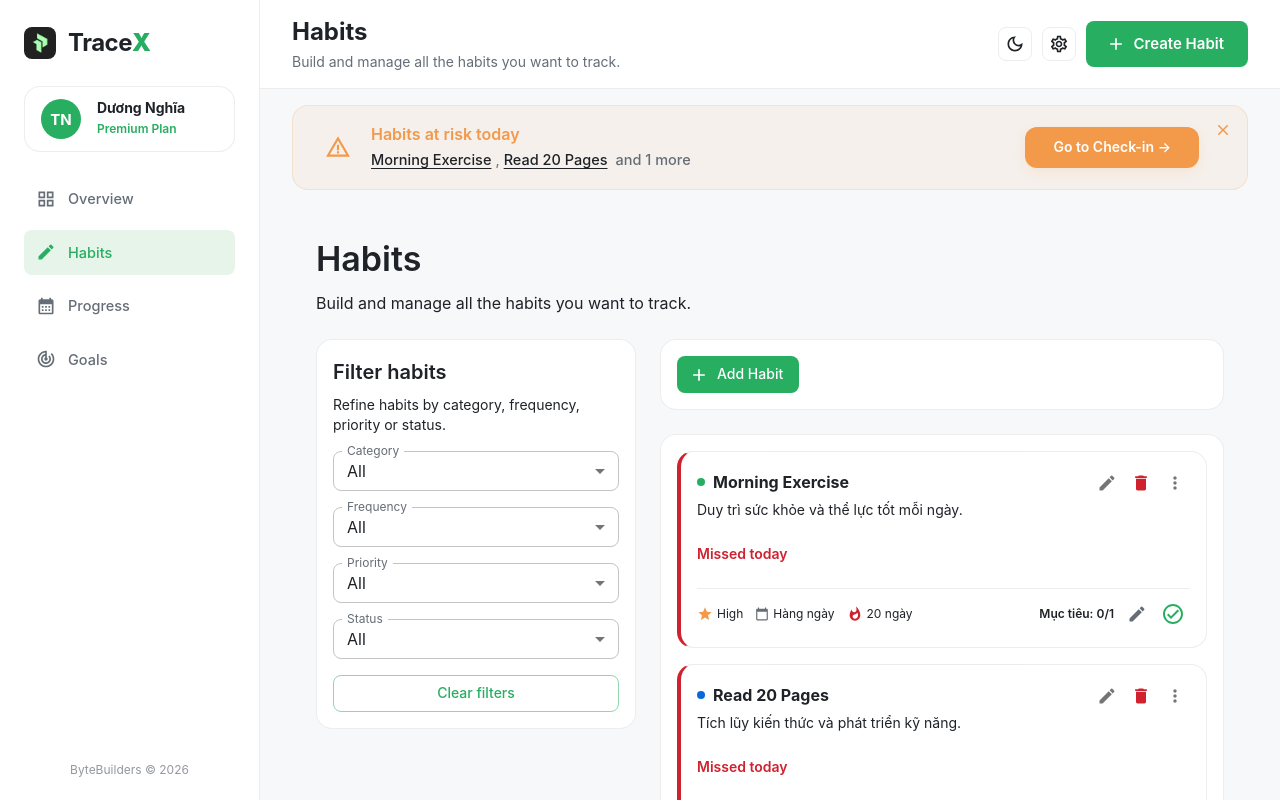
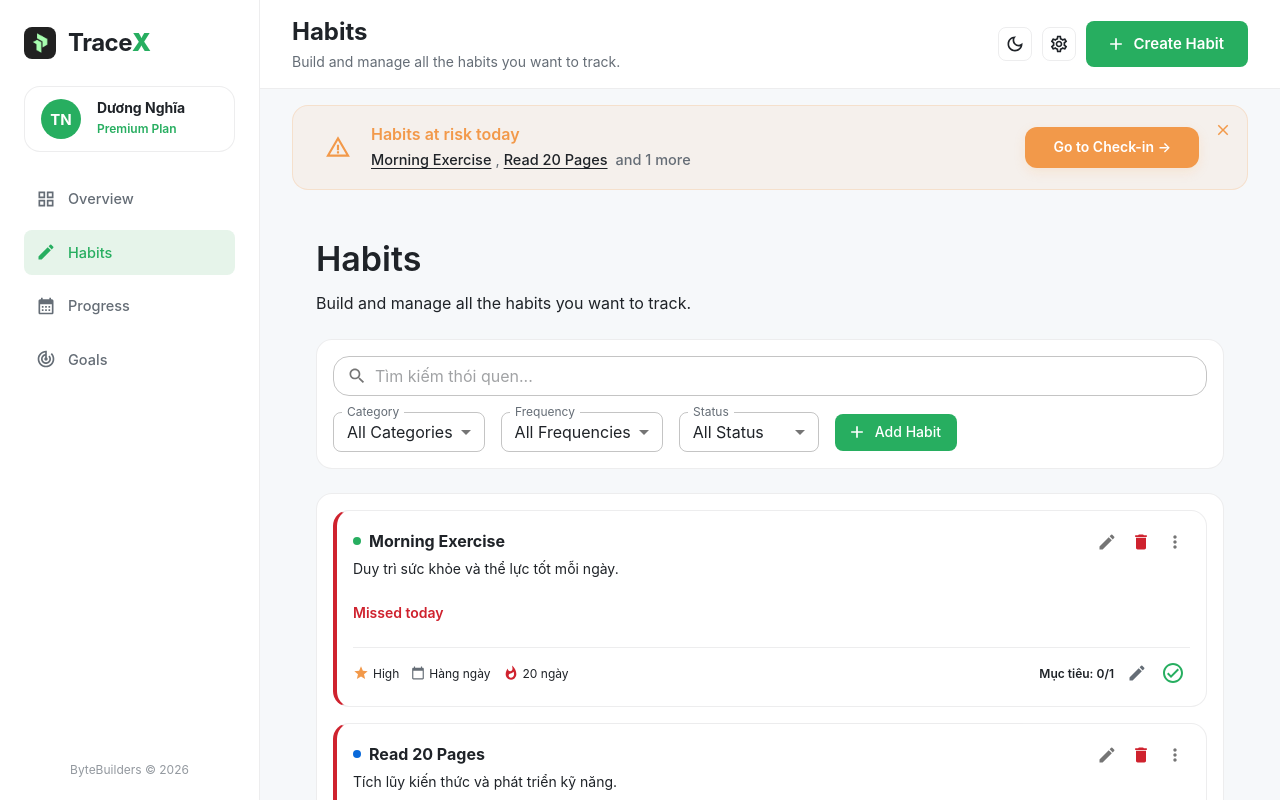
Before and after one commit to NghiaDPTWorkk/habit-hub, a React (Vite) app in the folder fe/: page /habits in a window 1280 px wide. Built offline with nearby package versions, Linux system fonts and the light colour scheme.

Commit message:
refactor(ui): HH-97 - replace vertical sidebar with horizontal bar #97

```diff
--- a/fe/src/features/habits/components/HabitsPage.tsx
+++ b/fe/src/features/habits/components/HabitsPage.tsx
@@ -1,5 +1,14 @@
 import { type FC, useMemo, useState } from 'react'
-import { Box, Typography, Drawer, IconButton, ConfirmDialog } from '@/components/ui'
+import {
+  Box,
+  Typography,
+  ConfirmDialog,
+  TextField,
+  FormControl,
+  InputLabel,
+  Select,
+  MenuItem,
+} from '@/components/ui'
 import { Button } from '@/components/ui'
 import { Card } from '@/components/ui/Card'
 import { Icons } from '@/components/ui/icons'
@@ -7,15 +16,35 @@ import { useBoundStore } from '@/store/useBoundStore'
 import { useHabitStore } from '@/features/habits/hooks'
 import { HabitFormModal } from './HabitFormModal'
 import { HabitList } from './HabitList'
-import { FilterSideBar } from './FilterSideBar'
 import { SHARED_MESSAGES } from '@/constants/messages'
+import SearchIcon from '@mui/icons-material/Search'
+import InputAdornment from '@mui/material/InputAdornment'
 import type { HabitFilters } from './FilterSideBar'
-import type { Habit } from '@/types'
+import type { Category, Frequency, HabitStatus, Habit } from '@/types'
+
+const TEXT_SEARCH_PLACEHOLDER = 'Tìm kiếm thói quen...'
+const TEXT_CATEGORY_LABEL = 'Category'
+const TEXT_FREQUENCY_LABEL = 'Frequency'
+const TEXT_STATUS_LABEL = 'Status'
+const TEXT_ALL_CATEGORIES = 'All Categories'
+const TEXT_ALL_FREQUENCIES = 'All Frequencies'
+const TEXT_ALL_STATUSES = 'All Status'
+
+const TEXT_VAL_ALL = 'All'
+const TEXT_VAL_HEALTH = 'Health'
+const TEXT_VAL_STUDY = 'Study'
+const TEXT_VAL_WORK = 'Work'
+const TEXT_VAL_MINDFULNESS = 'Mindfulness'
+const TEXT_VAL_OTHER = 'Other'
+const TEXT_VAL_DAILY = 'Daily'
+const TEXT_VAL_SPECIFIC = 'Specific'
+const TEXT_VAL_ACTIVE = 'Active'
+const TEXT_VAL_PAUSED = 'Paused'
+const TEXT_VAL_ARCHIVED = 'Archived'
 
 const PAGE_TITLE = 'Habits'
 const PAGE_DESC = 'Build and manage all the habits you want to track.'
 const ADD_HABIT_LABEL = 'Add Habit'
-const FILTER_BUTTON_LABEL = 'Filters'
 
 const DEFAULT_FILTERS: HabitFilters = {
   category: 'All',
@@ -44,11 +73,7 @@ export const HabitsPage: FC = () => {
   const [habitToEdit, setHabitToEdit] = useState<Habit | undefined>(undefined)
   const [deleteDialogOpen, setDeleteDialogOpen] = useState(false)
   const [habitToDelete, setHabitToDelete] = useState<Habit | undefined>(undefined)
-  const [filterDrawerOpen, setFilterDrawerOpen] = useState(false)
   const [searchTerm, setSearchTerm] = useState('')
-  if (modalOpen && setSearchTerm && searchTerm.length < 0) {
-    setSearchTerm('')
-  }
 
   const todayCheckinByHabit = useMemo(
     () =>
@@ -144,27 +169,71 @@ export const HabitsPage: FC = () => {
       <Typography variant="body1" sx={{ mb: 3 }}>
         {PAGE_DESC}
       </Typography>
-      <Box
-        sx={{
-          display: 'grid',
-          gap: 3,
-          gridTemplateColumns: { xs: '1fr', md: '320px 1fr' },
-          maxWidth: '100vw',
+
+      <Card sx={{ p: 2, mb: 3 }}>
+        <Box sx={{ display: 'flex', gap: 2, flexWrap: 'wrap', alignItems: 'center' }}>
+          <TextField
+            placeholder={TEXT_SEARCH_PLACEHOLDER}
+            size="small"
+            value={searchTerm}
+            onChange={(e) => setSearchTerm(e.target.value)}
+            sx={{ minWidth: 200, flexGrow: 1 }}
+            slotProps={{
+              input: {
+                startAdornment: (
+                  <InputAdornment position="start">
+                    <SearchIcon fontSize="small" />
+                  </InputAdornment>
+                ),
+              },
             }}
+          />
+          <FormControl size="small" sx={{ minWidth: 140 }}>
+            <InputLabel>{TEXT_CATEGORY_LABEL}</InputLabel>
+            <Select
+              label={TEXT_CATEGORY_LABEL}
+              value={filters.category}
+              onChange={(e) =>
+                setFilters((prev) => ({ ...prev, category: e.target.value as Category | 'All' }))
+              }
             >
-        <Box sx={{ display: { xs: 'none', md: 'block' } }}>
-          <Card sx={{ p: 2 }}>
-            <FilterSideBar
-              filters={filters}
-              onChange={setFilters}
-              onClear={() => setFilters(DEFAULT_FILTERS)}
-            />
-          </Card>
-        </Box>
-
-        <Box sx={{ display: 'grid', gap: 3 }}>
-          <Card sx={{ p: 2 }}>
-            <Box sx={{ display: 'flex', gap: 2, alignItems: 'center', flexWrap: 'wrap' }}>
+              <MenuItem value={TEXT_VAL_ALL}>{TEXT_ALL_CATEGORIES}</MenuItem>
+              <MenuItem value={TEXT_VAL_HEALTH}>{TEXT_VAL_HEALTH}</MenuItem>
+              <MenuItem value={TEXT_VAL_STUDY}>{TEXT_VAL_STUDY}</MenuItem>
+              <MenuItem value={TEXT_VAL_WORK}>{TEXT_VAL_WORK}</MenuItem>
+              <MenuItem value={TEXT_VAL_MINDFULNESS}>{TEXT_VAL_MINDFULNESS}</MenuItem>
+              <MenuItem value={TEXT_VAL_OTHER}>{TEXT_VAL_OTHER}</MenuItem>
+            </Select>
+          </FormControl>
+          <FormControl size="small" sx={{ minWidth: 140 }}>
+            <InputLabel>{TEXT_FREQUENCY_LABEL}</InputLabel>
+            <Select
+              label={TEXT_FREQUENCY_LABEL}
+              value={filters.frequency}
+              onChange={(e) =>
+                setFilters((prev) => ({ ...prev, frequency: e.target.value as Frequency | 'All' }))
+              }
+            >
+              <MenuItem value={TEXT_VAL_ALL}>{TEXT_ALL_FREQUENCIES}</MenuItem>
+              <MenuItem value={TEXT_VAL_DAILY}>{TEXT_VAL_DAILY}</MenuItem>
+              <MenuItem value={TEXT_VAL_SPECIFIC}>{TEXT_VAL_SPECIFIC}</MenuItem>
+            </Select>
+          </FormControl>
+          <FormControl size="small" sx={{ minWidth: 140 }}>
+            <InputLabel>{TEXT_STATUS_LABEL}</InputLabel>
+            <Select
+              label={TEXT_STATUS_LABEL}
+              value={filters.status}
+              onChange={(e) =>
+                setFilters((prev) => ({ ...prev, status: e.target.value as HabitStatus | 'All' }))
+              }
+            >
+              <MenuItem value={TEXT_VAL_ALL}>{TEXT_ALL_STATUSES}</MenuItem>
+              <MenuItem value={TEXT_VAL_ACTIVE}>{TEXT_VAL_ACTIVE}</MenuItem>
+              <MenuItem value={TEXT_VAL_PAUSED}>{TEXT_VAL_PAUSED}</MenuItem>
+              <MenuItem value={TEXT_VAL_ARCHIVED}>{TEXT_VAL_ARCHIVED}</MenuItem>
+            </Select>
+          </FormControl>
           <Button
             variant="contained"
             startIcon={<Icons.Add />}
@@ -175,12 +244,6 @@ export const HabitsPage: FC = () => {
           >
             {ADD_HABIT_LABEL}
           </Button>
-              <IconButton
-                sx={{ display: { xs: 'flex', md: 'none' } }}
-                onClick={() => setFilterDrawerOpen(true)}
-              >
-                <Typography variant="button">{FILTER_BUTTON_LABEL}</Typography>
-              </IconButton>
         </Box>
       </Card>
 
@@ -200,21 +263,6 @@ export const HabitsPage: FC = () => {
           isHabitMissed={isHabitMissed}
         />
       </Card>
-        </Box>
-      </Box>
-
-      <Drawer anchor="left" open={filterDrawerOpen} onClose={() => setFilterDrawerOpen(false)}>
-        <Box sx={{ maxWidth: 280, p: 2 }}>
-          <FilterSideBar
-            filters={filters}
-            onChange={setFilters}
-            onClear={() => {
-              setFilters(DEFAULT_FILTERS)
-              setFilterDrawerOpen(false)
-            }}
-          />
-        </Box>
-      </Drawer>
 
       <HabitFormModal
         open={modalOpen}
```
Lines whose indentation alone changed are shown as unchanged.
